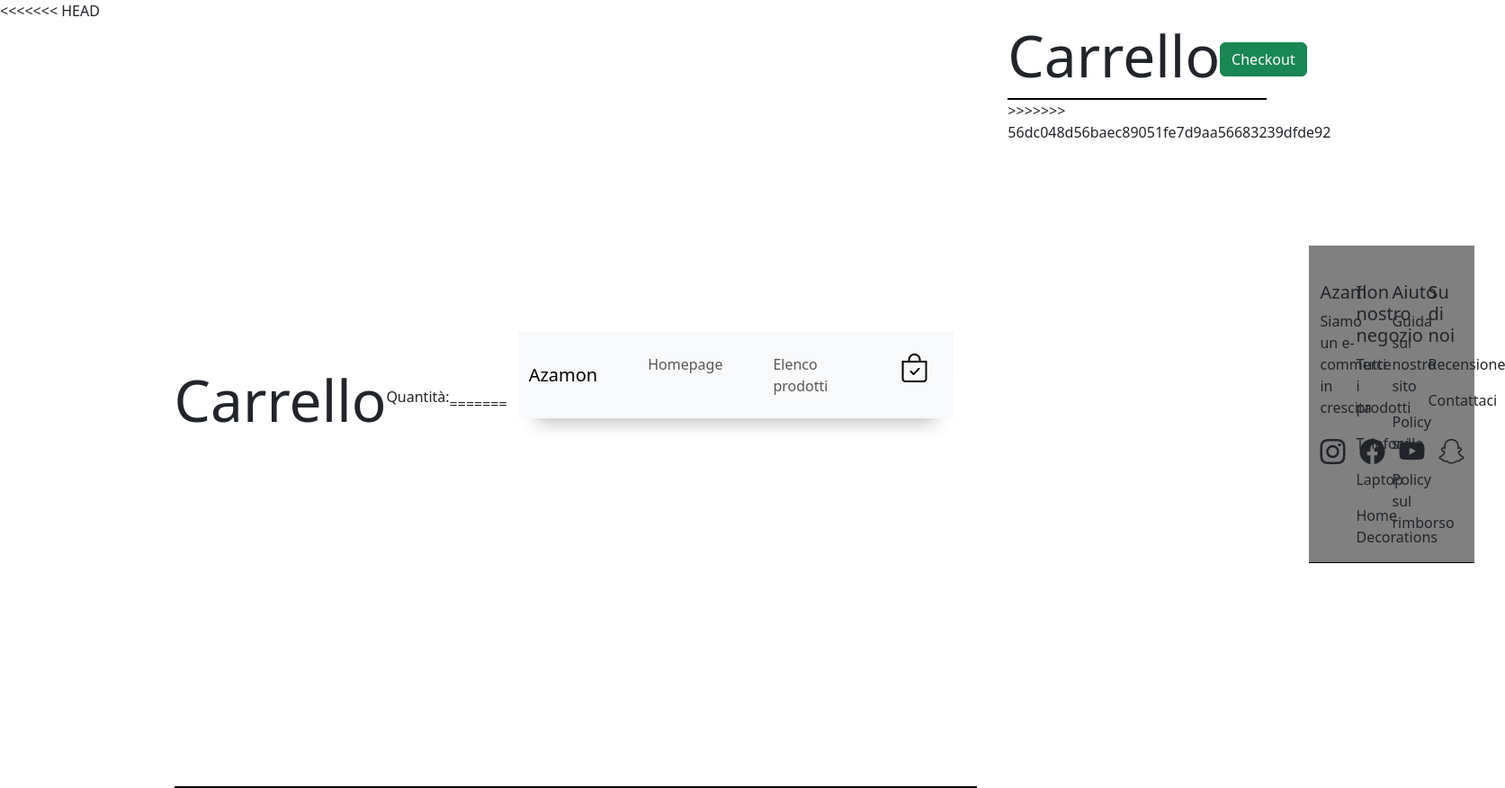
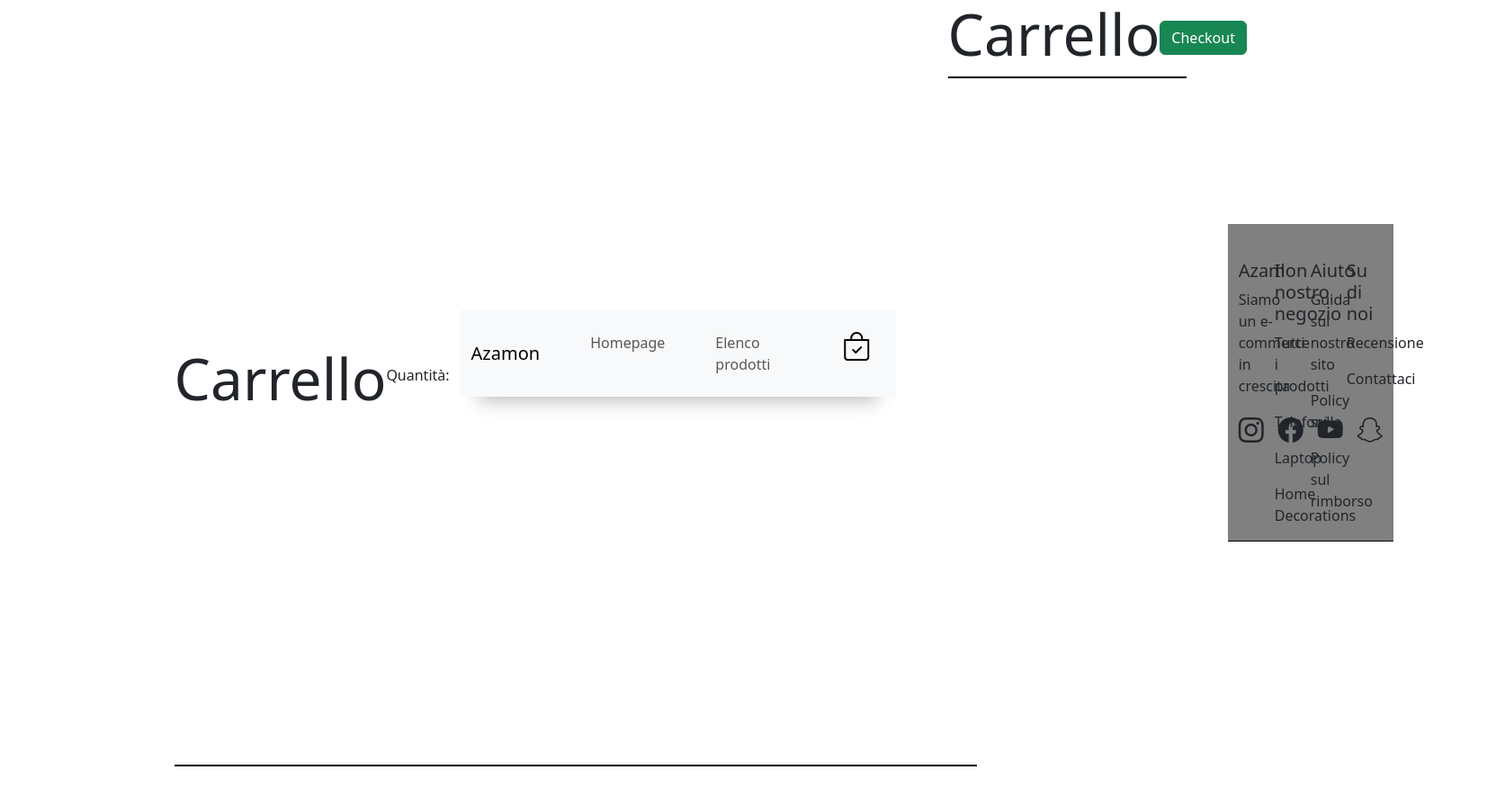
Before and after one commit to RobertoIaconelli/E-Commerce, a plain HTML site: page carrello.html in a window 1280 px wide. Shown: the whole page at 90% size, 1673 px wide, since content can reach past the window. After the commit the page ends 852 px from the top, so only its background shows below. Drawn offline with nearby package versions, Linux system fonts and the light colour scheme.

Commit message:
provafinale

```diff
--- a/carrello.html
+++ b/carrello.html
@@ -21,7 +21,7 @@
 
 <body>
 
-<<<<<<< HEAD
+
 <div class="d-flex">
     <div class="container-md">
         <div class="oggettiCarrello">
@@ -29,7 +29,7 @@
             <div class="alto">
                 <h1 class="carrello">Carrello</h1>
                 <p class="abbassa">Quantità: <span class="quanti"></span></p>
-=======
+
     <header class="header"></header>
 
     <div class="d-flex">
@@ -44,7 +44,7 @@
                 </div>
 
 
->>>>>>> 56dc048d56baec89051fe7d9aa56683239dfde92
+
             </div>
 
         </div>
--- a/js/carrello.js
+++ b/js/carrello.js
@@ -40,11 +40,11 @@ function stampaCarrello() {
             });
     });
     quantita.innerHTML = arrayCarrello.length;
-});
+}
 
 
 
-}
+
 
 function eliminaProdotto() {
     let btnDelete = document.querySelectorAll(".btnDelete");
```
